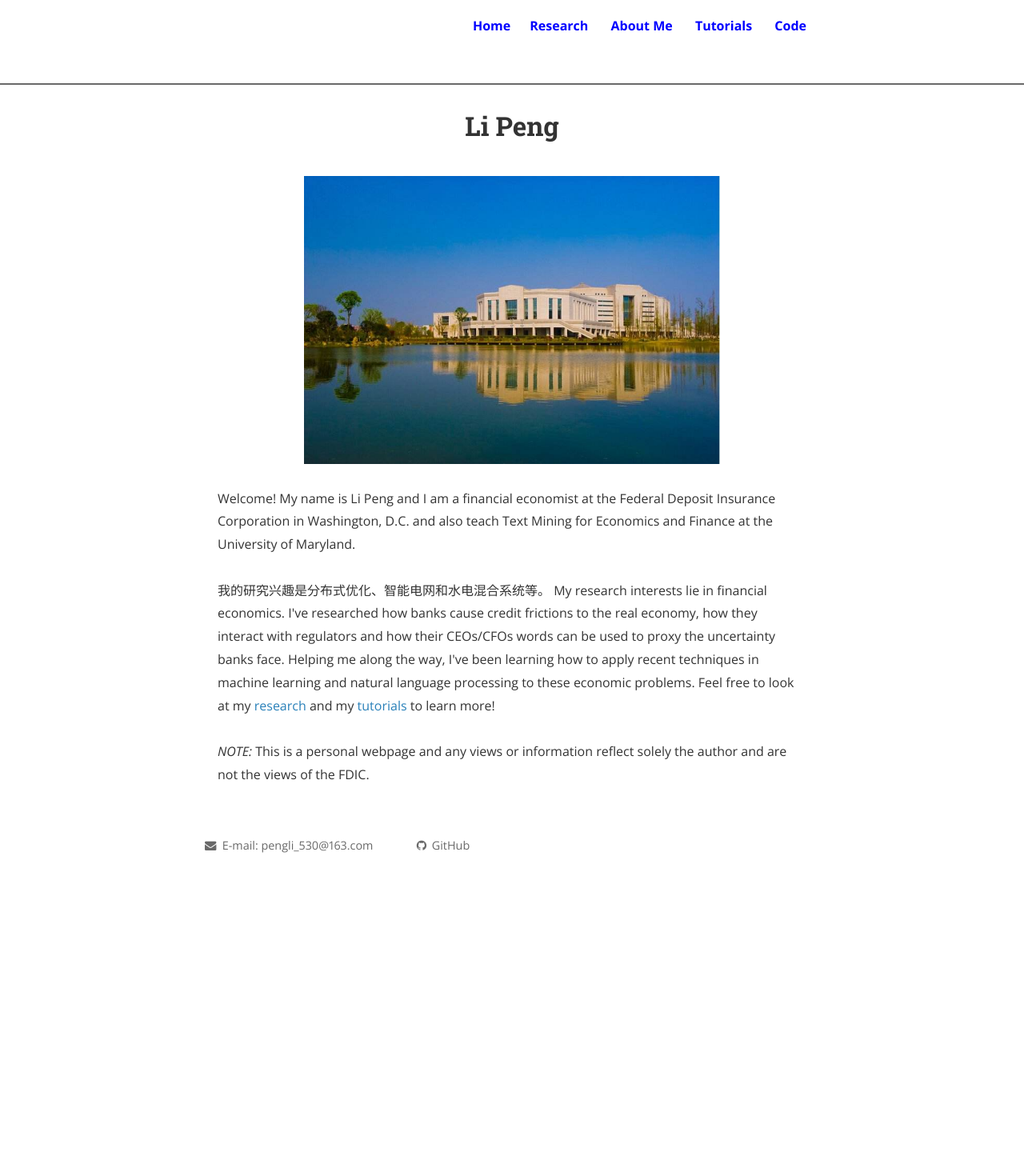
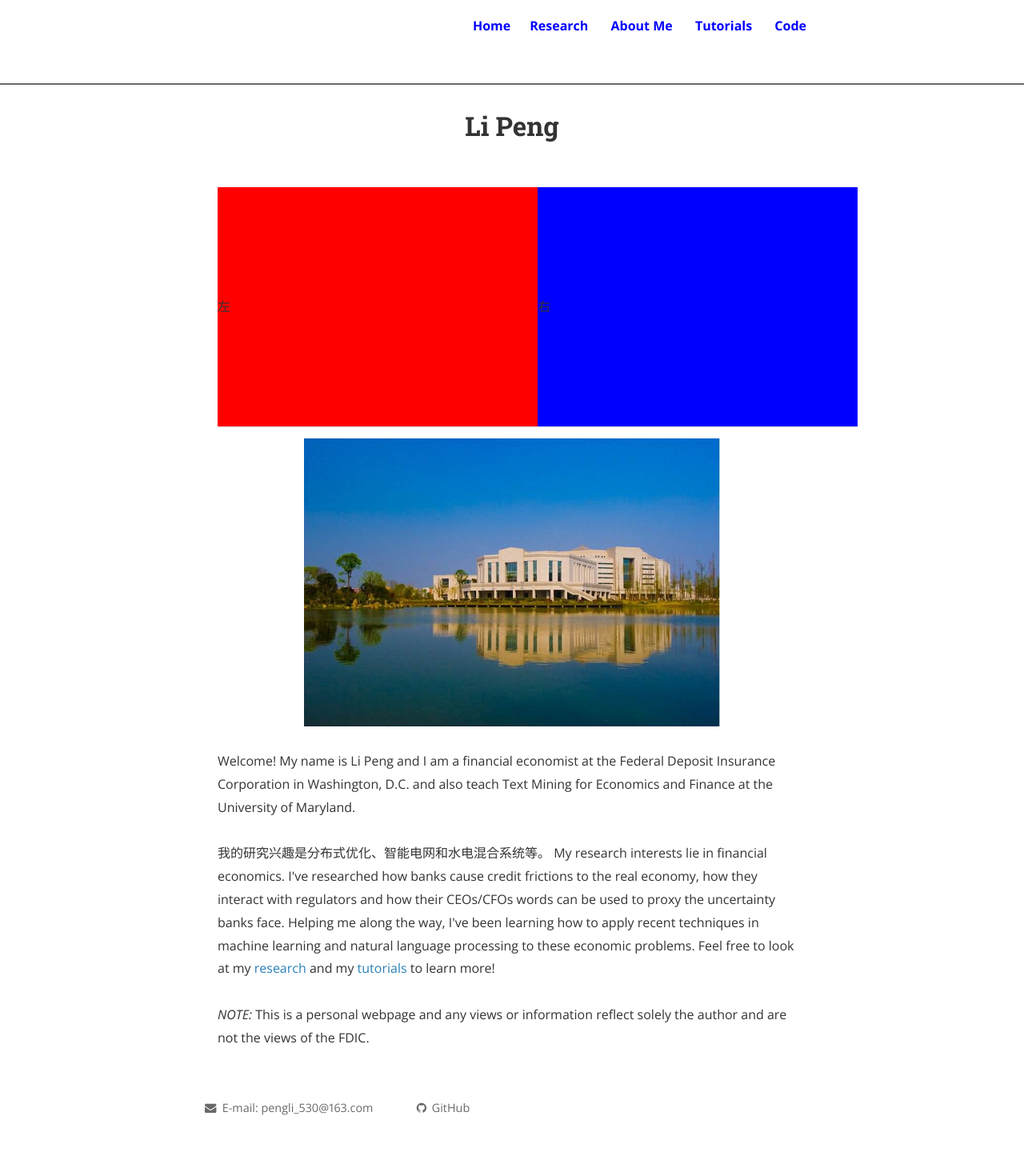
Before and after one commit to lp48280421/lp48280421.github.io, a Jekyll site: the page built from index.html, in a window 1280 px wide. Shown: the whole page at 80% size. Built offline with Jekyll 4.4.1, drawn with Linux system fonts in a browser that asks for light colours; nearby versions of some CDN libraries; the list of posts is cut into pages by our own code; comment, search, counter and statistics services are not loaded; a style sheet for code colours, icons or effects is not loaded; before the commit the page ends 1116 px from its top, so only the background shows below that.

Commit message:
Add files via upload

```diff
--- a/index.html
+++ b/index.html
@@ -12,6 +12,28 @@
   gtag('config', 'UA-108085250-1');
 </script>
 
+ <style type="text/css">
+table{
+width: 800px;
+height: 300px;
+border-collapse: collapse;
+}
+.left{
+background-color: red;
+
+}
+.right{
+background-color: blue;
+}
+</style>
+<body>
+<table>
+<tr>
+<td class="left">左</td>
+<td class="right">右</td>
+</tr>
+</table>
+</body>
 
 <img src="profile_picture.jpg" alt="Paul Soto pic" style="width:520px;height:360px;" title="Paul Soto"; algin="middle">
 <br>
```
